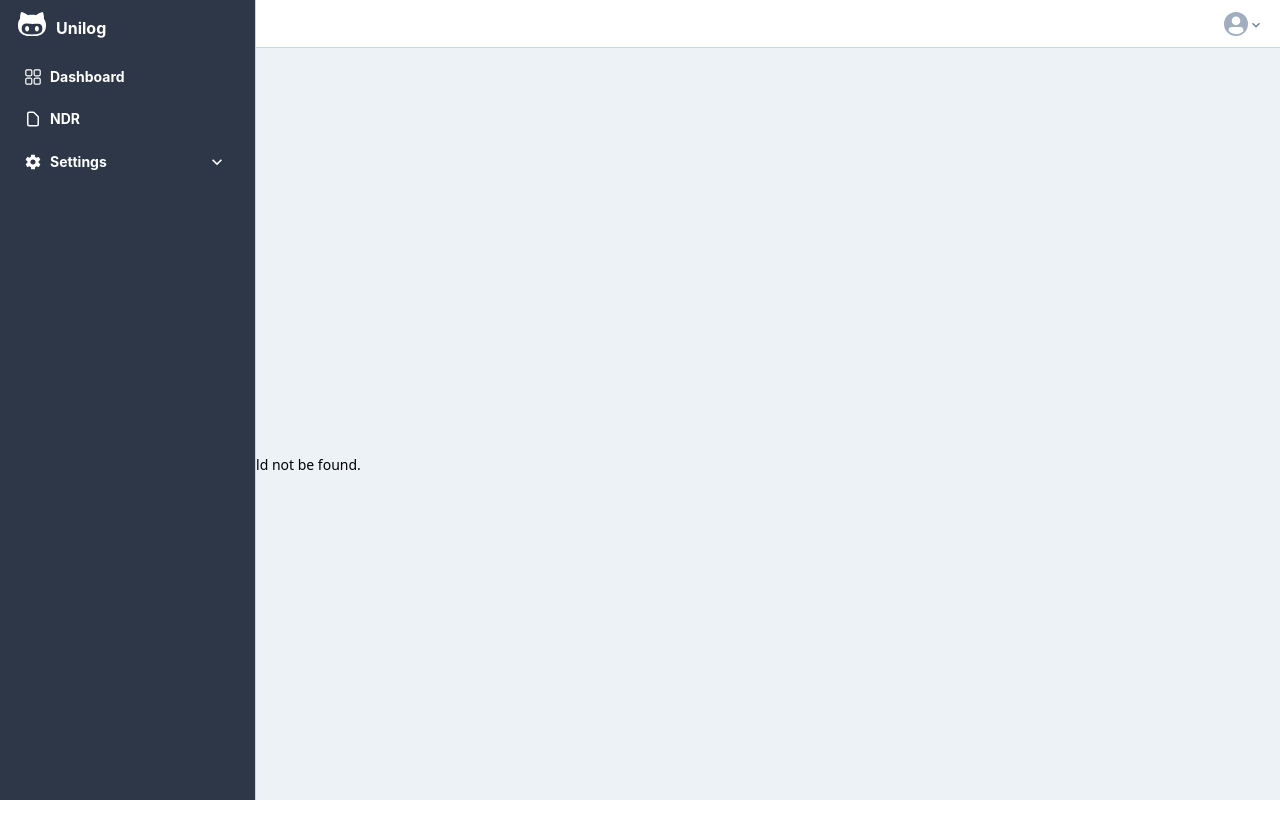
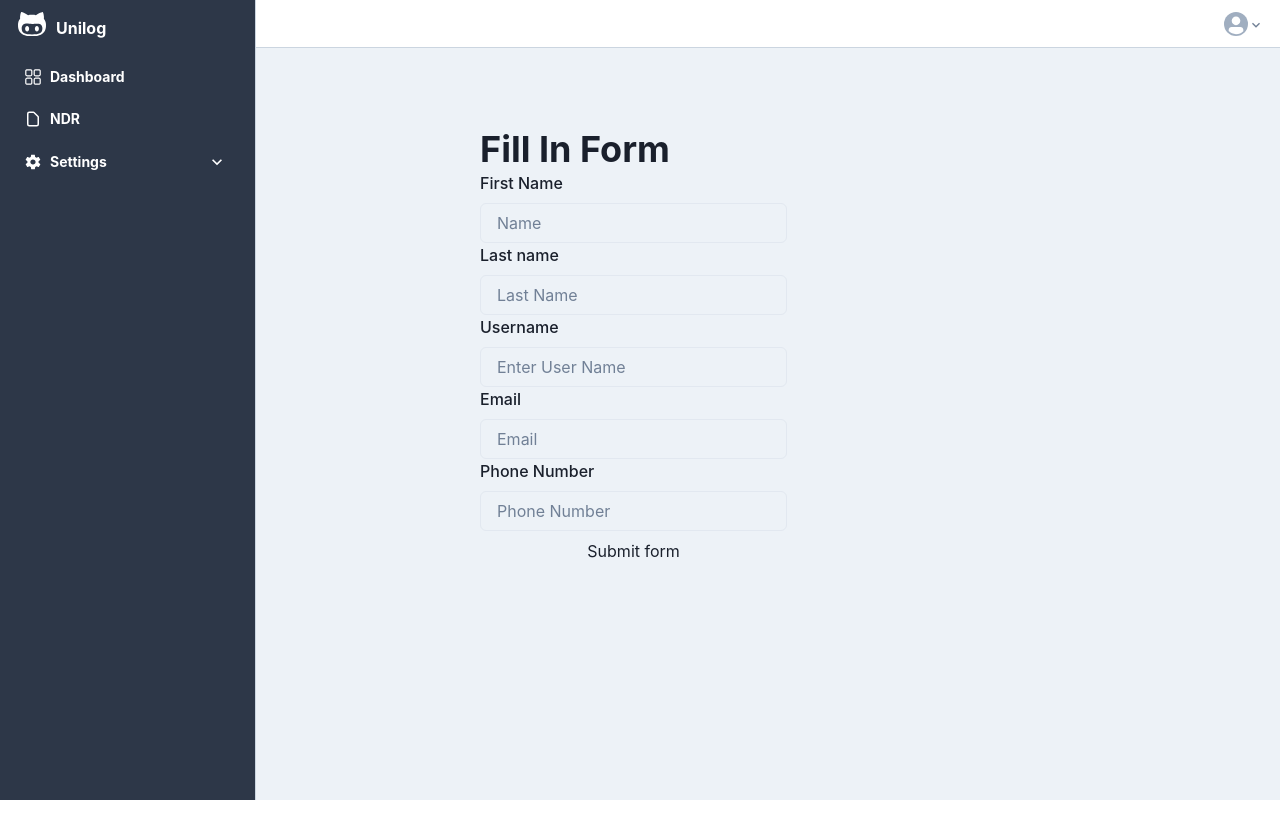
Before and after one commit to shaswat-jsr-97/unilog-shaswat, a Next.js app: page /settings/components/Form in a window 1280 px wide. Before the commit this address had no page. Shown: the top 838 px of the page. Built offline with nearby package versions, Linux system fonts and the light colour scheme.

Commit message:
feat(setting) : added form and map component in settings

```diff
--- a/package.json
+++ b/package.json
@@ -14,14 +14,18 @@
         "@emotion/react": "^11.10.5",
         "@emotion/styled": "^11.10.5",
         "@tanstack/react-table": "^8.7.9",
+        "d3-geo-projection": "^4.0.0",
+        "formik": "^2.2.9",
         "framer-motion": "^9.0.2",
         "next": "13.1.6",
         "nprogress": "^0.2.0",
         "react": "18.2.0",
+        "react-datamaps-india": "^0.6.0",
         "react-dom": "18.2.0",
         "react-hot-toast": "^2.4.0",
         "react-icons": "^4.7.1",
-        "react-toastify": "^9.1.1"
+        "react-toastify": "^9.1.1",
+        "yup": "^1.0.0"
     },
     "devDependencies": {
         "@trivago/prettier-plugin-sort-imports": "^4.0.0",
--- a/pages/settings/company-profile/index.tsx
+++ b/pages/settings/company-profile/index.tsx
@@ -1,7 +1,9 @@
 import { Card, CardHeader, Divider, Heading, Text } from '@chakra-ui/react'
+import FormSetting from '../components/Form'
 
 export default function CompanyProfile() {
     return (
+        <>
         <Card w={`100%`} variant="outline">
             <CardHeader>
                 <Heading size="md" color="gray.900">
@@ -11,7 +13,9 @@ export default function CompanyProfile() {
                     Overview your configurations across UniLog. Select a category to begin.
                 </Text>
             </CardHeader>
+            <FormSetting />
             <Divider />
         </Card>
+        </>
     )
 }
--- /dev/null
+++ b/pages/settings/components/Form.tsx
@@ -0,0 +1,162 @@
+
+import {
+  Heading,
+  Input,
+  FormLabel,
+  VStack,
+  Divider,
+} from '@chakra-ui/react';import { useFormik } from "formik";
+import * as Yup from "yup";
+// eslint-disable-next-line @typescript-eslint/no-unused-vars
+import styles from "./Form.module.scss"
+
+function FormSetting() {
+
+  const FormInput = useFormik({
+    initialValues: {
+      firstName: "",
+      lastName: "",
+      username: "",
+      email: "",
+      phone: "",
+      check: false,
+    },
+
+    // form validation
+
+    validationSchema: Yup.object().shape({
+      firstName: Yup.string().required(),
+      lastName: Yup.string().required(),
+      username: Yup.string().required("*Please Fill The Mandatory Field"),
+      email: Yup.string().email("Invalid Email Address").required(),
+      phone: Yup.number().min(10).required(),
+    }),
+
+
+    onSubmit: (values) => {
+      console.log("Form Values: ", values);
+      alert("Submitted");
+    },
+
+  });
+
+
+  return (
+    // <Container maxW={'container.xl'} h={'100%'} p={'16'} >
+
+          <VStack
+            alignItems={'stretch'}
+            spacing={'8'}
+            w={['full', '96']}
+            h={'100%'}
+            m={'auto'}
+            my={'16'}
+          >
+            <form onSubmit={FormInput.handleSubmit} style={{width:'80%'}}>
+            <Heading alignSelf={"center"}>Fill In Form</Heading>
+            {/* <Avatar alignSelf={'center'} boxSize={'32'} /> */}
+
+          {/* <div> */}
+          <FormLabel htmlFor="validationCustom01" className="form-label">
+            First Name
+          </FormLabel>
+            <Input
+              placeholder={'Name'}
+              type={'text'}
+              name="firstName"
+              id="validationCustom01"
+              value={FormInput.values.firstName}
+              onChange={FormInput.handleChange}
+            />
+            {FormInput.touched.firstName && FormInput.errors.firstName && (
+            <div>
+              {FormInput.errors.firstName}
+            </div>
+          )}
+          {/* <div> */}
+          <FormLabel htmlFor="validationCustom02" className="form-label">
+            Last name
+          </FormLabel>
+            <Input
+              placeholder={'Last Name'}
+              type="text"
+              name="lastName"
+              onChange={FormInput.handleChange}
+              value={FormInput.values.lastName}
+              className="form-control"
+              id="validationCustom02"
+            />
+            {FormInput.touched.lastName && FormInput.errors.lastName && (
+            <div>
+              {FormInput.errors.lastName}
+            </div>
+          )}
+          {/* </div> */}
+          <FormLabel htmlFor="validationCustomUsername" className="form-label">
+            Username
+          </FormLabel>
+          <Input
+            placeholder={'Enter User Name'}
+            type="text"
+            name="username"
+            onChange={FormInput.handleChange}
+            value={FormInput.values.username}
+            className="form-control"
+            id="validationCustomUsername"
+          />
+          {FormInput.touched.username && FormInput.errors.username && (
+              <div>
+                {FormInput.errors.username}
+              </div>
+          )}
+
+          <FormLabel htmlFor="validationCustom03" className="form-label">
+            Email
+          </FormLabel>
+          <Input
+            type="email"
+            onChange={FormInput.handleChange}
+            value={FormInput.values.email}
+            name="email"
+            className="form-control"
+            id="validationCustom03"
+            placeholder='Email'
+          />
+          {FormInput.touched.email && FormInput.errors.email && (
+            <div>
+              {FormInput.errors.email}
+            </div>
+          )}
+
+          <FormLabel htmlFor="validationCustom05" className="form-label">
+            Phone Number
+          </FormLabel>
+          <Input
+            onChange={FormInput.handleChange}
+            value={FormInput.values.phone}
+            type="tel"
+            placeholder='Phone Number'
+            name="phone"
+            className="form-control"
+            id="validationCustom05"
+          />
+          {FormInput.touched.phone && FormInput.errors.phone && (
+            <div>
+              {FormInput.errors.phone}
+            </div>
+          )}
+
+          <div style={{display:'flex',justifyContent:'center'}}>
+          <button type="submit" style={{alignItems:'center', padding:8}}>
+             Submit form
+          </button>
+          </div>
+
+
+          </form>
+          </VStack>
+
+  );
+}
+
+export default FormSetting;
```
Also changed, not shown: pages/settings/components/Maps.tsx (added, +160 -0 lines), pages/settings/index.tsx (+12 -3 lines).
